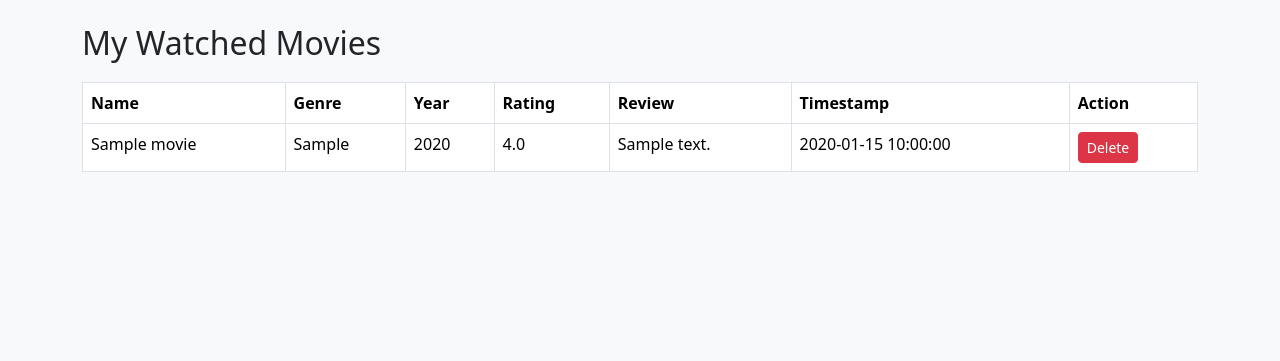
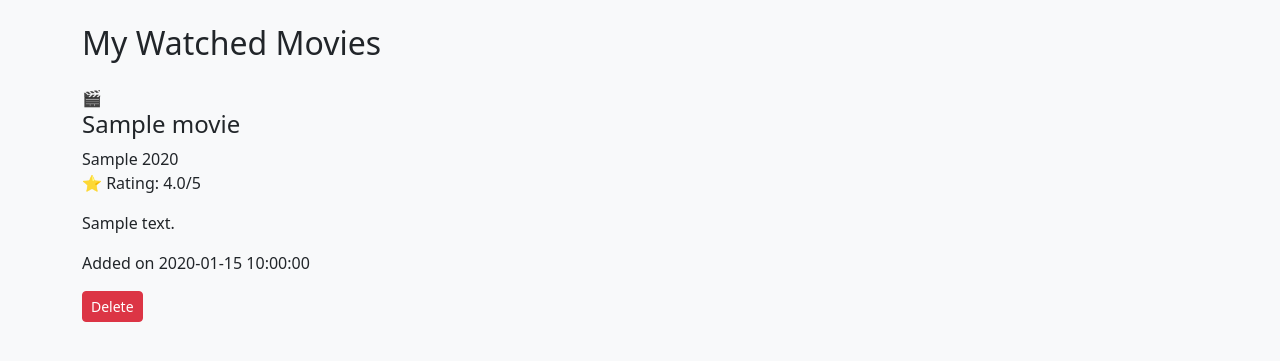
Before and after one commit to arranjan681/ReelLog, a Flask app: page /movies in a window 1280 px wide. Shown: the part 56-417 px from the top of the page. Run offline with Flask 3, Linux system fonts and the light colour scheme; a user stored in the database is signed in; tables that the repository leaves empty hold one stand-in row (values such as "Sample post").

Commit message:
Update movies.html

```diff
--- a/templates/movies.html
+++ b/templates/movies.html
@@ -1,32 +1,38 @@
 {% extends 'base.html' %}
 {% block content %}
-<h2>My Watched Movies</h2>
-<table class="table table-bordered">
-    <thead>
-        <tr>
-            <th>Name</th>
-            <th>Genre</th>
-            <th>Year</th>
-            <th>Rating</th>
-            <th>Review</th>
-            <th>Timestamp</th>
-            <th>Action</th>
-        </tr>
-    </thead>
-    <tbody>
-        {% for movie in movies %}
-        <tr>
-            <td>{{ movie.movie_name }}</td>
-            <td>{{ movie.genre }}</td>
-            <td>{{ movie.release_year }}</td>
-            <td>{{ movie.rating }}</td>
-            <td>{{ movie.review }}</td>
-            <td>{{ movie.timestamp.strftime('%Y-%m-%d %H:%M:%S') }}</td>
-            <td>
-                <a href="{{ url_for('delete_movie', id=movie.id) }}" class="btn btn-danger btn-sm">Delete</a>
-            </td>
-        </tr>
-        {% endfor %}
-    </tbody>
-</table>
+<h2 class="section-title mb-4">My Watched Movies</h2>
+
+<div class="row g-4">
+    {% for movie in movies %}
+    <div class="col-md-6 col-lg-4">
+        <div class="movie-card">
+            <div class="movie-poster-placeholder">
+                🎬
+            </div>
+            <div class="movie-content">
+                <h4>{{ movie.movie_name }}</h4>
+                <div class="movie-meta">
+                    <span class="genre-badge">{{ movie.genre }}</span>
+                    <span class="year-badge">{{ movie.release_year }}</span>
+                </div>
+                <p class="rating-text">⭐ Rating: {{ movie.rating }}/5</p>
+                <p class="review-text">
+                    {{ movie.review if movie.review else 'No review added.' }}
+                </p>
+                <p class="timestamp-text">
+                    Added on {{ movie.timestamp.strftime('%Y-%m-%d %H:%M:%S') }}
+                </p>
+                <a href="{{ url_for('delete_movie', id=movie.id) }}" class="btn btn-sm btn-danger">Delete</a>
+            </div>
+        </div>
+    </div>
+    {% endfor %}
+</div>
+
+{% if not movies %}
+<div class="empty-state">
+    <h4>No watched movies yet</h4>
+    <p>Start building your cinema diary by adding your first movie.</p>
+</div>
+{% endif %}
 {% endblock %}
```
